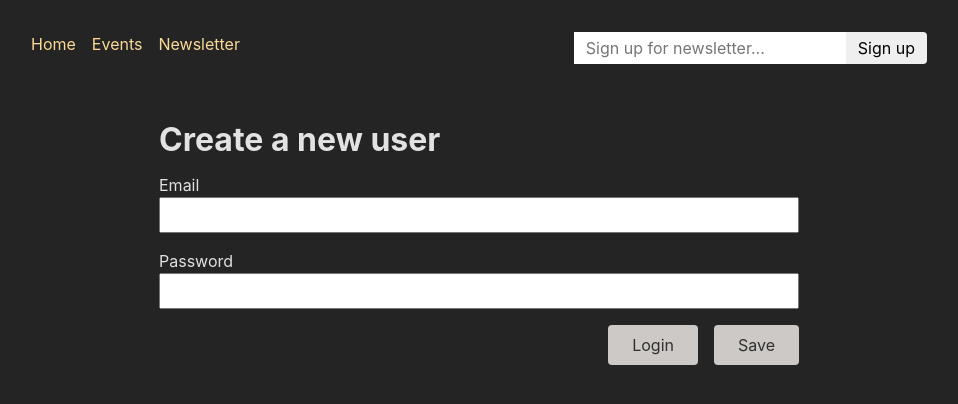
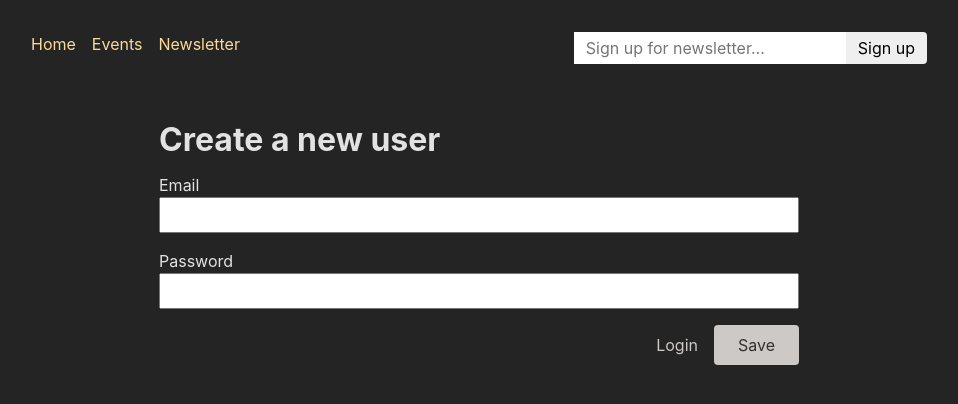
Before and after one commit to aleknovkovski/lrn-max-reactAuthentication, a React (Create React App) app in the folder frontend/: page /auth in a window 1280 px wide. Shown: the top 404 px of the page, without its empty margins (161-1119 px from the left). Built offline with nearby package versions, Linux system fonts and the light colour scheme.

Commit message:
Replace mode switching btn w Link to change mode

```diff
--- a/frontend/src/components/AuthForm.js
+++ b/frontend/src/components/AuthForm.js
@@ -1,4 +1,4 @@
-import {Form, useSearchParams} from 'react-router-dom';
+import {Form, Link, useSearchParams} from 'react-router-dom';
 
 import classes from './AuthForm.module.css';
 
@@ -19,9 +19,9 @@
           <input id="password" type="password" name="password" required />
         </p>
         <div className={classes.actions}>
-          <button type="button">
+          <Link to={`?mode=${isLogin ? 'signup' : 'login'}`}>
             {isLogin ? 'Create new user' : 'Login'}
-          </button>
+          </Link>
           <button>Save</button>
         </div>
       </Form>
```
